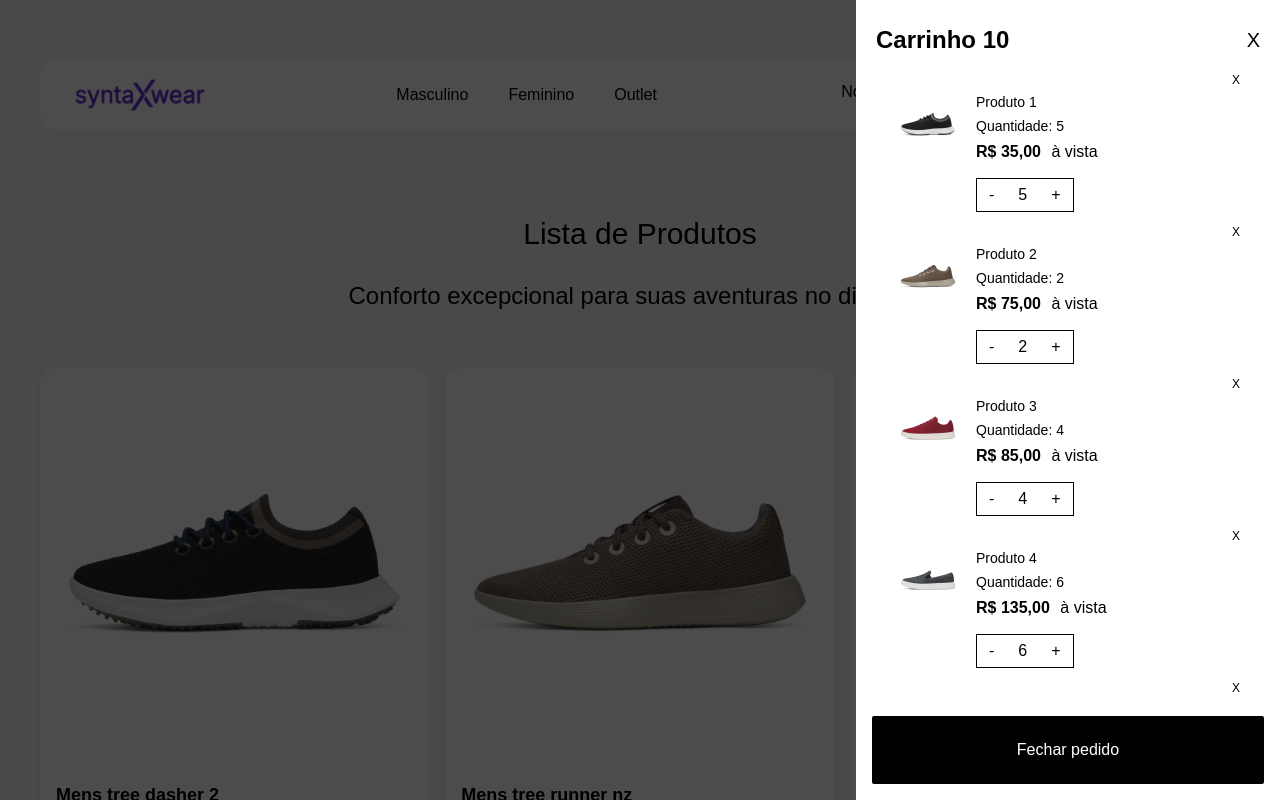
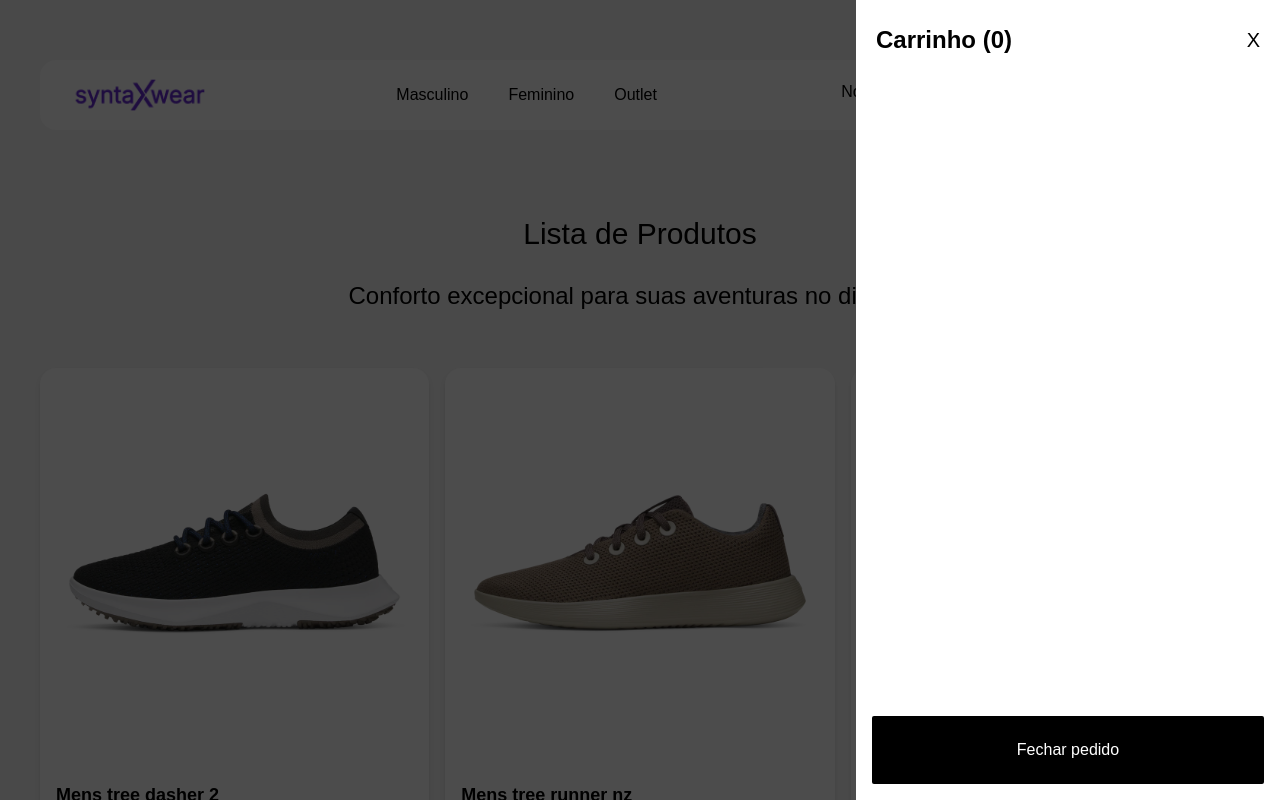
Before and after one commit to Joao-Pedro-AS/syntax-wear-app, a React (Vite) app: page /products in a window 1280 px wide. Both pictures are taken after a click on the button 1200 px from the left and 91 px from the top of the page. Shown: the top 800 px of the page. Built offline with nearby package versions, Linux system fonts and the light colour scheme; a web font is replaced by a local one.

Commit message:
feat: adiciona contexto de produtos no carrinho

```diff
--- a/src/App.tsx
+++ b/src/App.tsx
@@ -6,6 +6,7 @@
 import { RouterProvider, createRouter } from "@tanstack/react-router";
 // Importa a "árvore de rotas", um arquivo gerado automaticamente que lista todas as páginas do app.
 import { routeTree } from "./router-tree-gen";
+import { CartProvider } from "./components/contexts/CartProvider";
 
 // Cria a instância do roteador, passando a lista de todas as rotas disponíveis.
 const router = createRouter({ routeTree });
@@ -22,7 +23,11 @@
 // --- Componente Principal da Página ---
 // Este componente `App` monta a estrutura da página principal (homepage).
 function App() {
-  return <RouterProvider router={router} />;
+  return (
+    <CartProvider>
+      <RouterProvider router={router} />
+    </CartProvider>
+  );
 }
 
 // Exporta o componente `App` para que ele possa ser usado em outras partes do projeto.
--- a/src/components/ProductCard/index.tsx
+++ b/src/components/ProductCard/index.tsx
@@ -1,12 +1,17 @@
 import { Link } from "@tanstack/react-router"
 import { MdAddShoppingCart } from "react-icons/md"
 import type { Product } from "../../interfaces/product";
+import { useContext } from "react";
+import { CartContext } from "../contexts/CartContext";
 
 interface ProductCardProps {
     product: Product
 }
 
 export const ProductCard = ({ product }: ProductCardProps) => {
+
+    const {add} = useContext(CartContext)
+
     return (
         <div className="bg-white rounded-2xl shadow-md">
             <Link to="/products/$productId" params={{ productId: String(product.id) }}>
@@ -21,7 +26,7 @@
                 <div className="flex justify-between mt-2.5">
                     <p className="font-bold">R${product.price},00</p>
 
-                    <button className="cursor-pointer">
+                    <button className="cursor-pointer" onClick={() => add(product)}>
                         <MdAddShoppingCart className="h-7 w-7" />
                     </button>
                 </div>
--- a/src/components/ProductList/index.tsx
+++ b/src/components/ProductList/index.tsx
@@ -9,7 +9,7 @@
     return (
         <section className="grid gap-4 grid-cols-[repeat(auto-fit,minmax(350px,1fr))] mb-10">
             {products.map(product => (
-                <ProductCard product={product} />
+                <ProductCard key={product.id} product={product} />
             ))}
         </section>
     )
--- a/src/components/ShoppingCart/index.tsx
+++ b/src/components/ShoppingCart/index.tsx
@@ -1,29 +1,15 @@
 import IconCart from "@/assets/images/icon-cart.png";
-import MensTreeDasher from '@/assets/images/tree-dasher-2-natural-black-boyal-blue.webp';
-import MensTreeRunnerNz from '@/assets/images/tree-runner-nz-weathered-brown.webp';
-import MensWoolCruiser from '@/assets/images/wool-cruiser-burgundy.webp';
-import MensWoolCruiserSlipOn from '@/assets/images/wool-cruiser-slip-on-dark-grey.webp';
-import MensWoolCruiserWaterproof from '@/assets/images/wool-cruiser-waterproof-natural-black.webp';
-import { useState } from "react";
+import { useContext, useState } from "react";
 import { formatCurrency } from "../../utils/currency-format";
-
-const productsInCart = [
-    { id: 1, name: 'Produto 1', image: MensTreeDasher, price: 35, quantity: 5 },
-    { id: 2, name: 'Produto 2', image: MensTreeRunnerNz, price: 75, quantity: 2 },
-    { id: 3, name: 'Produto 3', image: MensWoolCruiser, price: 85, quantity: 4 },
-    { id: 4, name: 'Produto 4', image: MensWoolCruiserSlipOn, price: 135, quantity: 6 },
-    { id: 5, name: 'Produto 5', image: MensWoolCruiserWaterproof, price: 15, quantity: 2 },
-    { id: 1, name: 'Produto 1', image: MensTreeDasher, price: 35, quantity: 5 },
-    { id: 2, name: 'Produto 2', image: MensTreeRunnerNz, price: 75, quantity: 2 },
-    { id: 3, name: 'Produto 3', image: MensWoolCruiser, price: 85, quantity: 4 },
-    { id: 4, name: 'Produto 4', image: MensWoolCruiserSlipOn, price: 135, quantity: 6 },
-    { id: 5, name: 'Produto 5', image: MensWoolCruiserWaterproof, price: 15, quantity: 2 },
-]
+import { CartContext } from "../contexts/CartContext";
 
 
 export const ShoppingCart = () => {
 
     const [cartIsOpen, setCartIsOpen] = useState<boolean>(false);
+    const { cart, remove, increment, decrement } = useContext(CartContext);
+    console.log("itens no carrinho:", cart);
+
 
     return (
         <>
@@ -35,16 +21,16 @@
 
                 <div className={`${cartIsOpen ? 'translate-x-0' : 'translate-x-full'} absolute top-0 right-0 bottom-0 bg-white pt-6 transition-all duration-500 ease-in-out w-75 md:w-106`} onClick={(e) => e.stopPropagation()}>
                     <header className="flex items-center justify-between px-5">
-                        <p className="text-2xl font-bold">Carrinho {productsInCart.length}</p>
+                        <p className="text-2xl font-bold">Carrinho ({cart.length})</p>
                         <button className="text-xl cursor-pointer" onClick={() => setCartIsOpen(!cartIsOpen)}>
                             X
                         </button>
                     </header>
 
                     <ul className="p-4 overflow-y-auto scrollbar-hide h-[calc(100%-140px)] flex flex-col gap-3">
-                        {productsInCart.map(product => (
+                        {cart.map(product => (
                             <li key={product.id} className="flex flex-col gap-1 px-6">
-                                <button className="self-end text-xs cursor-pointer">X</button>
+                                <button className="self-end text-xs cursor-pointer" onClick={() => remove(product.id)}>X</button>
 
                                 <div className="flex gap-4">
                                     <img src={product.image} alt={product.name} className="w-16 h-16" />
@@ -58,9 +44,9 @@
                                         </p>
 
                                         <div className="border flex gap-6 py-1 px-3">
-                                            <button className="cursor-pointer">-</button>
+                                            <button className="cursor-pointer" onClick={() => decrement(product)}>-</button>
                                             <p>{product.quantity}</p>
-                                            <button className="cursor-pointer">+</button>
+                                            <button className="cursor-pointer" onClick={() => increment(product)}>+</button>
                                         </div>
                                     </div>
                                 </div>
--- /dev/null
+++ b/src/components/contexts/CartContext.tsx
@@ -0,0 +1,14 @@
+import { createContext } from "react";
+import type { Product } from "../../interfaces/product";
+import type { ProductCart } from "./CartProvider";
+
+
+interface CartContextType {
+    cart: ProductCart[],
+    add: (product: Product) => void,
+    remove: (productId: number) => void,
+    increment: (product: ProductCart) => void,
+    decrement: (product: ProductCart) => void,
+}
+
+export const CartContext = createContext({} as CartContextType);
--- /dev/null
+++ b/src/components/contexts/CartProvider.tsx
@@ -0,0 +1,74 @@
+import { useState } from "react";
+import type { Product } from "../../interfaces/product";
+import { CartContext } from "./CartContext";
+
+interface CartProviderProps {
+    children: React.ReactNode;
+}
+
+export interface ProductCart extends Product {
+    quantity: number;
+}
+
+export const CartProvider = ({ children }: CartProviderProps) => {
+
+    const [cart, setCart] = useState<ProductCart[]>([]);
+
+    function add(product: Product): void {
+
+        const productExistsInCart = cart.find(itemIncart => itemIncart.id === product.id);
+
+        let newCart;
+
+        if (productExistsInCart) {
+            newCart = cart.map(itemIncart =>
+                itemIncart.id === product.id ?
+                    { ...itemIncart, quantity: itemIncart.quantity + 1 }
+                    : itemIncart
+            );
+        } else {
+            newCart = [...cart, { ...product, quantity: 1 }];
+        }
+
+        setCart(newCart);
+    }
+
+    function remove(productId: number): void {
+
+        setCart(cart.filter(itemInCart => itemInCart.id !== productId));
+    }
+
+    function increment(product: ProductCart): void {
+        updateProductQuantity(product, product.quantity + 1)
+    }
+
+    function decrement(product: ProductCart): void {
+        updateProductQuantity(product, product.quantity - 1)
+    }
+
+    function updateProductQuantity(product: ProductCart, newQuantity: number): void {
+        if (newQuantity <= 0) return
+
+        const productExistsInCart = cart.find(itemIncart => itemIncart.id === product.id);
+
+        if (!productExistsInCart) return;
+
+        const newCart = cart.map(itemIncart =>
+            itemIncart.id === product.id
+                ? { ...itemIncart, quantity: newQuantity }
+                : itemIncart
+        );
+
+        setCart(newCart)
+    }
+
+    return <CartContext.Provider value={{
+        cart,
+        add,
+        remove,
+        decrement,
+        increment,
+    }}>
+        {children}
+    </CartContext.Provider>;
+};
--- a/src/pages/_app/products/$productId.tsx
+++ b/src/pages/_app/products/$productId.tsx
@@ -1,21 +1,27 @@
 import { createFileRoute, Link } from "@tanstack/react-router";
 import { products } from "../../../mocks/products";
 import { formatCurrency } from "../../../utils/currency-format";
+import { useContext } from "react";
+import { CartContext } from "../../../components/contexts/CartContext";
 
 export const Route = createFileRoute('/_app/products/$productId')({
     component: RouteComponent,
-})
+});
 
 function RouteComponent() {
 
-    const { productId } = Route.useParams()
+    const { add } = useContext(CartContext);
 
-    const filteredProduct = products.find(product => product.id === Number(productId))
+    const { productId } = Route.useParams();
+
+    const filteredProduct = products.find(product => product.id === Number(productId));
+
+    if (!filteredProduct) return;
 
     const originalPrice = filteredProduct?.price ?? 0;
-    const discountPrice = originalPrice * 0.9
+    const discountPrice = originalPrice * 0.9;
 
-    const inIstallmentsPrice = originalPrice / 6
+    const inIstallmentsPrice = originalPrice / 6;
 
     return <section className="container mb-10 pt-44 md:pt-54 pb-10 md:px10">
         <nav className="text-black text-sm mb-15 ml-5">
@@ -62,11 +68,10 @@
                     </form>
                 </div>
 
-                <button className="bg-black text-white rounded-md p-5 w-full cursor-pointer hover:bg-gray-800">Adicionar ao carrinho</button>
+                <button className="bg-black text-white rounded-md p-5 w-full cursor-pointer hover:bg-gray-800" onClick={() => add(filteredProduct)}>Adicionar ao carrinho</button>
 
             </div>
         </div>
 
     </section>
-
 }
```
